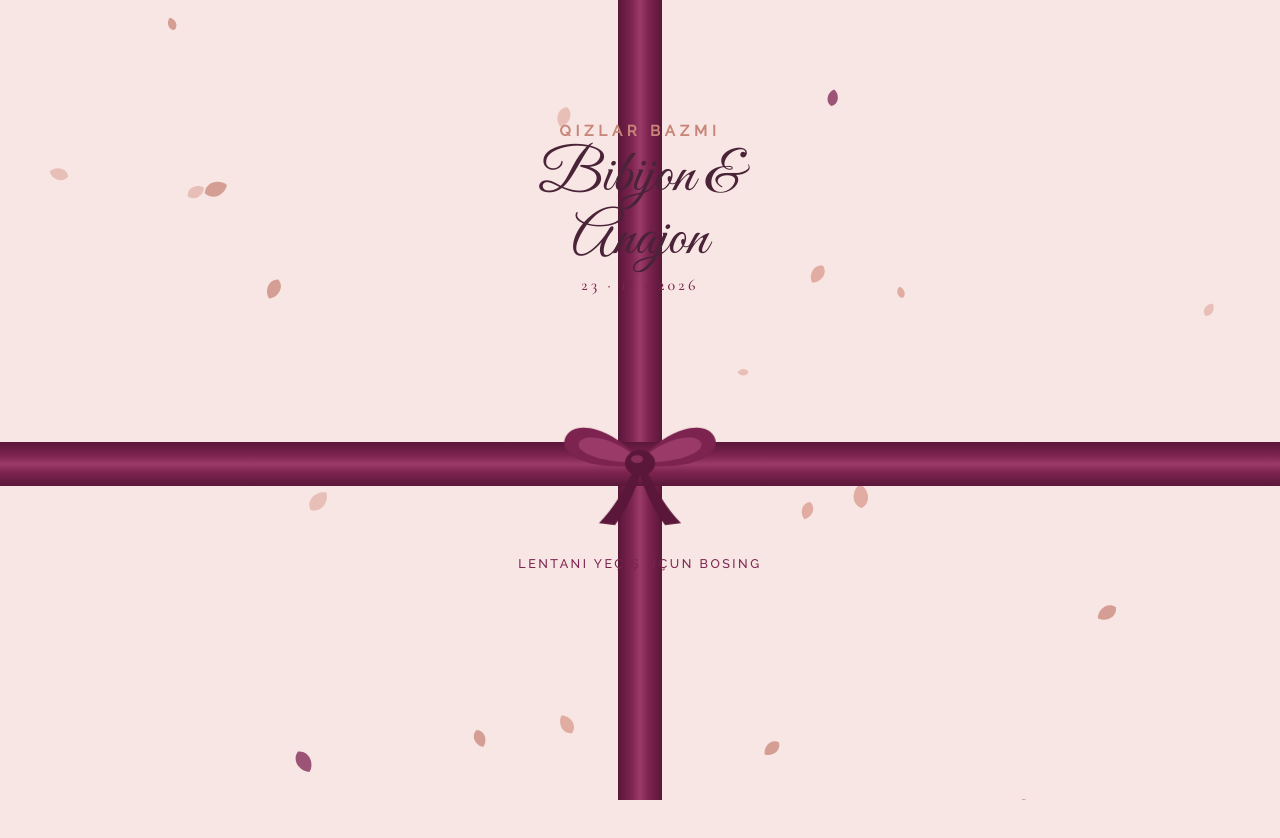
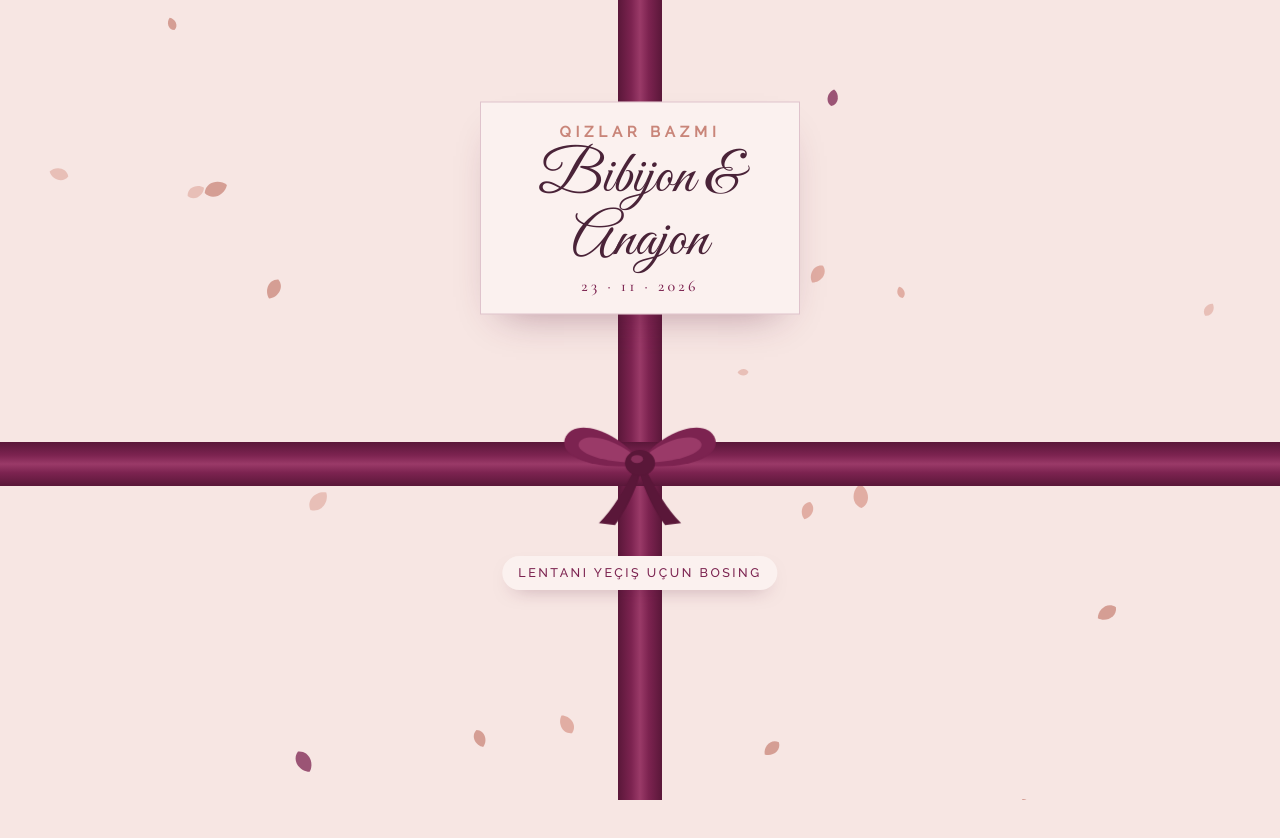
Before and after one commit to ernazarovich007/qizlar-bazmi, a plain HTML site: page index.html in a window 1280 px wide. Shown: the top 838 px of the page. Drawn offline with nearby package versions, Linux system fonts and the light colour scheme.

Commit message:
Update index.html

```diff
--- a/index.html
+++ b/index.html
@@ -119,14 +119,14 @@ body.locked .music{display:none}
 .gift .rib-v,.gift .rib-h{position:absolute;background:linear-gradient(90deg,var(--berry-deep),var(--berry) 30%,#9a3a68 50%,var(--berry) 70%,var(--berry-deep));transition:transform 1.1s cubic-bezier(.7,0,.25,1)}
 .gift .rib-v{top:0;bottom:0;left:50%;width:44px;margin-left:-22px}
 .gift .rib-h{left:0;right:0;top:58%;height:44px;margin-top:-22px;background:linear-gradient(180deg,var(--berry-deep),var(--berry) 30%,#9a3a68 50%,var(--berry) 70%,var(--berry-deep))}
-.gift .tag{position:absolute;left:50%;top:26%;transform:translate(-50%,-50%);width:min(320px,82vw);display:flex;flex-direction:column;align-items:center;gap:6px;text-align:center;transition:opacity .5s,transform .8s}
+.gift .tag{position:absolute;left:50%;top:26%;transform:translate(-50%,-50%);width:min(320px,82vw);padding:22px 18px 20px;background:var(--blush-2);border:1px solid var(--hair);box-shadow:0 18px 40px -22px rgba(90,23,57,.45);display:flex;flex-direction:column;align-items:center;gap:6px;text-align:center;transition:opacity .5s,transform .8s}
 .gift .tag .t{font:600 15px/1 var(--f-body);letter-spacing:.32em;text-transform:uppercase;color:var(--rose)}
 .gift .tag .n{font:400 clamp(44px,12vw,60px)/1.05 var(--f-script);color:var(--ink)}
 .gift .tag .d{font:500 16px/1 var(--f-display);letter-spacing:.2em;color:var(--berry)}
 .bow{position:absolute;left:50%;top:58%;transform:translate(-50%,-50%);width:170px;height:130px;border:0;padding:0;background:none;cursor:pointer;transition:transform .7s cubic-bezier(.6,0,.3,1),opacity .5s}
 .bow svg{width:100%;height:100%;overflow:visible;animation:breathe 2.6s ease-in-out infinite}
 @keyframes breathe{0%,100%{transform:scale(1)}50%{transform:scale(1.05)}}
-.hint{position:absolute;left:50%;top:calc(58% + 92px);transform:translateX(-50%);font:500 12.5px/1.3 var(--f-body);letter-spacing:.2em;text-transform:uppercase;color:var(--berry);white-space:nowrap;transition:opacity .4s}
+.hint{position:absolute;left:50%;top:calc(58% + 92px);transform:translateX(-50%);font:500 12.5px/1.3 var(--f-body);letter-spacing:.2em;text-transform:uppercase;color:var(--berry);white-space:nowrap;transition:opacity .4s;padding:9px 16px;border-radius:999px;background:var(--blush-2);box-shadow:0 8px 20px -12px rgba(90,23,57,.5)}
 .gift.open .bow{transform:translate(-50%,-50%) scale(.2) rotate(-25deg);opacity:0}
 .gift.open .hint,.gift.open .tag{opacity:0}
 .gift.open .tag{transform:translate(-50%,-70%)}
```
